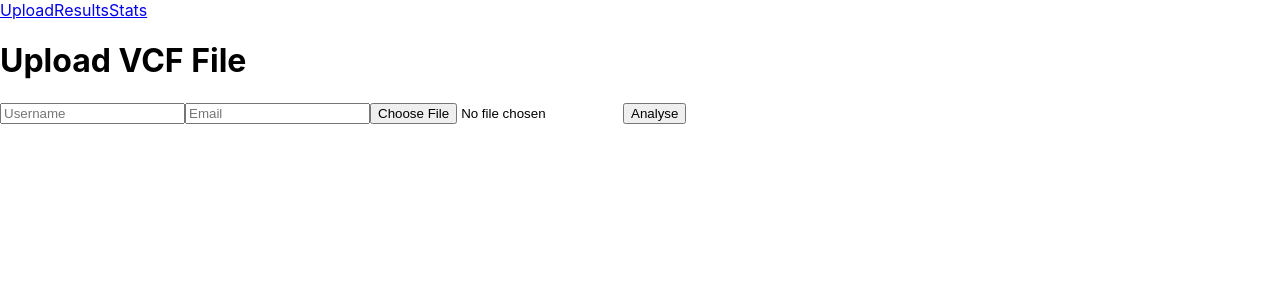
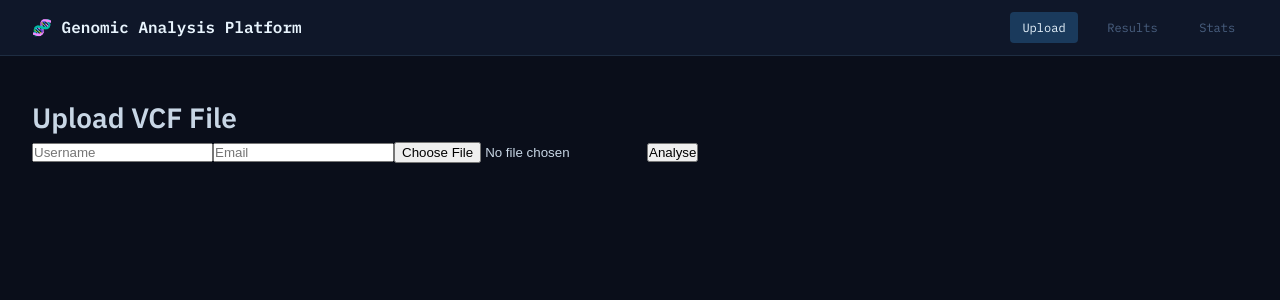
Before and after one commit to adiyounes/genomics-dashboard, a React (Create React App) app in the folder frontend/: page / in a window 1280 px wide. Shown: the top 300 px of the page. Built offline with nearby package versions, Linux system fonts and the light colour scheme.

Commit message:
nav bar styled

```diff
--- a/frontend/src/App.css
+++ b/frontend/src/App.css
@@ -1,38 +1,109 @@
-.App {
-  text-align: center;
+@import url('https://fonts.googleapis.com/css2?family=IBM+Plex+Mono:wght@400;500;600&family=IBM+Plex+Sans:wght@300;400;500;600&display=swap');
+
+:root {
+  --bg-primary:     #0a0e1a;
+  --bg-secondary:   #0f1729;
+  --bg-tertiary:    #131d35;
+
+  --border:         #1e2d42;
+  --border-light:   #263550;
+
+  --text-primary:   #e8f4fd;
+  --text-secondary: #c8d6e5;
+  --text-muted:     #7a90a8;
+  --text-dim:       #4a6080;
+
+  --accent:         #2563eb;
+  --accent-bg:      #1a3a5c;
+
+  --risk-high:      #f87171;
+  --risk-moderate:  #fbbf24;
+  --risk-low:       #38bdf8;
+  --risk-minimal:   #4ade80;
+
+  --font-mono: 'IBM Plex Mono', monospace;
+  --font-sans: 'IBM Plex Sans', sans-serif;
+
+  --space-1: 0.25rem;
+  --space-2: 0.5rem;
+  --space-3: 0.75rem;
+  --space-4: 1rem;
+  --space-5: 1.5rem;
+  --space-6: 2rem;
+  --space-8: 2.5rem;
+
+  --radius-sm: 4px;
+  --radius-md: 6px;
+  --radius-lg: 8px;
 }
 
-.App-logo {
-  height: 40vmin;
-  pointer-events: none;
+*, *::before, *::after {
+  box-sizing: border-box;
+  margin: 0;
+  padding: 0;
 }
 
-@media (prefers-reduced-motion: no-preference) {
-  .App-logo {
-    animation: App-logo-spin infinite 20s linear;
-  }
+html, body, #root {
+  height: 100%;
 }
 
-.App-header {
-  background-color: #282c34;
-  min-height: 100vh;
+body {
+  background-color: var(--bg-primary);
+  color: var(--text-secondary);
+  font-family: var(--font-sans);
+  font-size: 14px;
+  line-height: 1.6;
+  -webkit-font-smoothing: antialiased;
+}
+
+.app-layout {
   display: flex;
   flex-direction: column;
-  align-items: center;
-  justify-content: center;
-  font-size: calc(10px + 2vmin);
-  color: white;
+  min-height: 100vh;
 }
 
-.App-link {
-  color: #61dafb;
+nav {
+  display: flex;
+  align-items: center;
+  gap: 1rem;
+  padding: 0 2rem;
+  height: 56px;
+  background: var(--bg-secondary);
+  border-bottom: 1px solid var(--border);
 }
 
-@keyframes App-logo-spin {
-  from {
-    transform: rotate(0deg);
-  }
-  to {
-    transform: rotate(360deg);
-  }
+.nav-brand {
+  font-family: var(--font-mono);
+  font-size: 1rem;
+  font-weight: 600;
+  color: var(--text-primary);
+  text-decoration: none;
+  margin-right: auto;
 }
+
+.nav-link {
+  font-family: var(--font-mono);
+  font-size: 0.75rem;
+  color: var(--text-dim);
+  text-decoration: none;
+  padding: 0.4rem 0.8rem;
+  border-radius: 4px;
+}
+
+.nav-link:hover {
+  color: var(--text-primary);
+  background: var(--bg-tertiary);
+}
+
+.nav-link.active {
+  color: var(--text-primary);
+  background: var(--accent-bg);
+}
+
+main {
+  flex: 1;
+  padding: 2.5rem 2rem;
+  max-width: 1400px;
+  width: 100%;
+  margin: 0 auto;
+}
--- a/frontend/src/App.js
+++ b/frontend/src/App.js
@@ -7,10 +7,14 @@ import './App.css'
 function App() {
   return (
     <BrowserRouter>
+      <div className="app-layout">
         <nav>
-        <NavLink to="/">Upload</NavLink>
-        <NavLink to="/results">Results</NavLink>
-        <NavLink to="/stats">Stats</NavLink>
+          <NavLink to="/" className="nav-brand" e>
+            🧬 <span>Genomic Analysis Platform</span>
+          </NavLink>
+          <NavLink to="/" end className={({isActive}) => isActive ? 'nav-link active' : 'nav-link'}>Upload</NavLink>
+          <NavLink to="/results" className={({isActive}) => isActive ? 'nav-link active' : 'nav-link'}>Results</NavLink>
+          <NavLink to="/stats" className={({isActive}) => isActive ? 'nav-link active' : 'nav-link'}>Stats</NavLink>
         </nav>
         <main>
           <Routes>
@@ -19,8 +23,9 @@ function App() {
             <Route path="/stats" element={<StatsPage />} />
           </Routes>
         </main>
+      </div>
     </BrowserRouter>
-  );
+  )
 }
 
 export default App;
```
Lines whose indentation alone changed are shown as unchanged.
